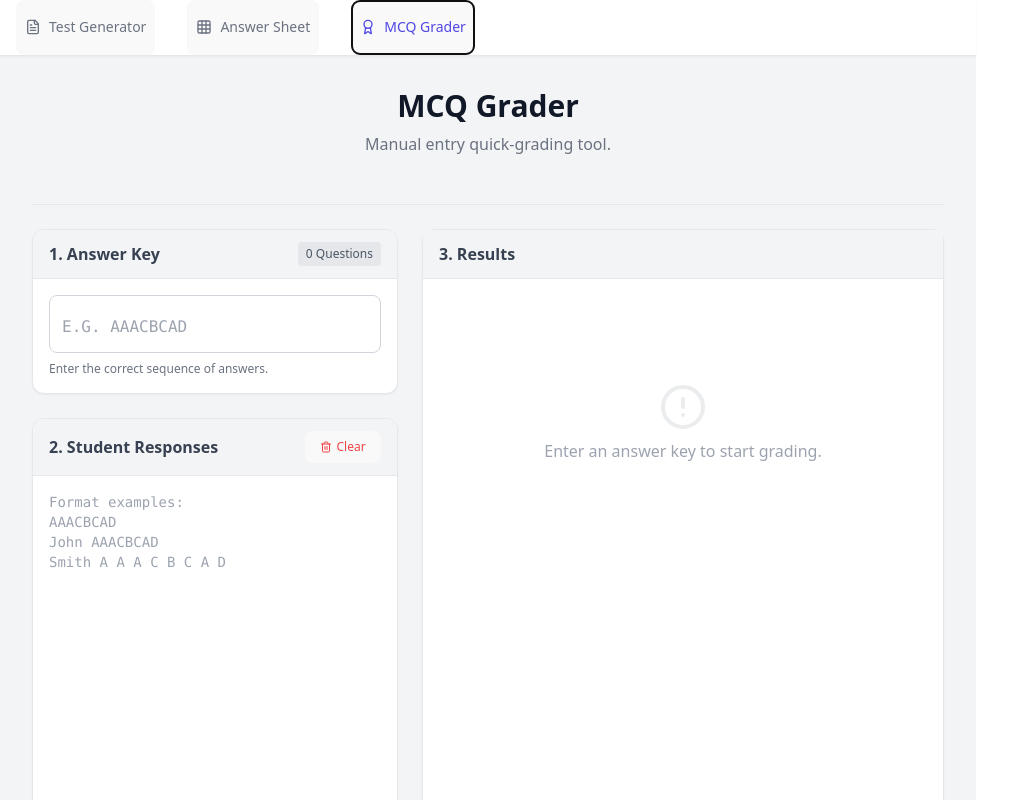
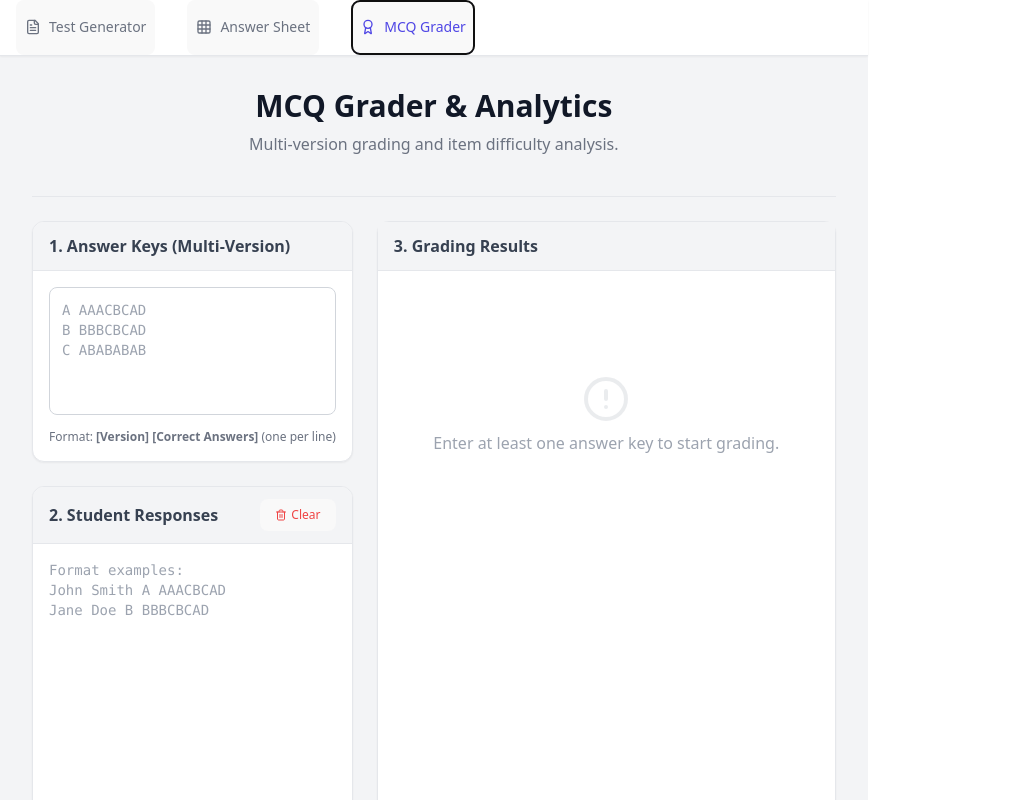
Before and after one commit to witchking5900/testgen, a React (Vite) app: page / in a window 1280 px wide. Both pictures are taken after a click on the button "MCQ Grader". Shown: the top 800 px of the page, without its empty margins (0-1012 px from the left). Built offline with nearby package versions, Linux system fonts and the light colour scheme.

Commit message:
Refactor MCQ Grader and enhance grading logic

```diff
--- a/src/App.tsx
+++ b/src/App.tsx
@@ -1,6 +1,6 @@
 // @ts-nocheck
 import React, { useState, useEffect, useMemo, useRef } from 'react';
-import { Plus, Trash2, Upload, FileText, Shuffle, Copy, Check, RefreshCw, X, Info, List, RotateCcw, Grid, Printer, Scissors, Settings, Award, AlertCircle } from 'lucide-react';
+import { Plus, Trash2, Upload, FileText, Shuffle, Copy, Check, RefreshCw, X, Info, List, RotateCcw, Grid, Printer, Scissors, Settings, Award, AlertCircle, BarChart, Activity } from 'lucide-react';
 
 // --- MAIN APP COMPONENT ---
 export default function App() {
@@ -721,121 +721,235 @@ function AnswerSheetConstructor() {
   );
 }
 
-// --- SUB-COMPONENT 3: MCQ GRADER ---
+// --- SUB-COMPONENT 3: MCQ GRADER (REFACTORED) ---
 function MCQGrader() {
-  const [answerKey, setAnswerKey] = useState('');
-  const [studentInput, setStudentInput] = useState('');
-  const [results, setResults] = useState([]);
-  const [stats, setStats] = useState({ average: 0, highest: 0, total: 0 });
+  const [keysInput, setKeysInput] = useState('');
+  const [studentsInput, setStudentsInput] = useState('');
+  const [showReport, setShowReport] = useState(false);
 
-  useEffect(() => {
-    if (!answerKey) {
-      setResults([]);
-      setStats({ average: 0, highest: 0, total: 0 });
-      return;
+  // --- STATISTICAL THRESHOLDS ---
+  // Easily adjust these percentages if your faculty requirements change
+  const DIFFICULTY_TOO_HARD = 20;
+  const DIFFICULTY_TOO_EASY = 80;
+
+  // 1. Parse Answer Keys into a Dictionary
+  const parsedKeys = useMemo(() => {
+    if (!keysInput.trim()) return {};
+    const keys = {};
+    keysInput.split('\n').forEach(line => {
+      const cleanLine = line.trim();
+      if (!cleanLine) return;
+      const parts = cleanLine.split(/\s+/);
+      if (parts.length >= 2) {
+        const version = parts[0].toUpperCase();
+        const answers = parts[parts.length - 1].toUpperCase().replace(/[^A-Z0-9]/g, '');
+        keys[version] = answers;
       }
+    });
+    return keys;
+  }, [keysInput]);
 
-    const cleanKey = answerKey.toUpperCase().replace(/[^A-Z0-9]/g, '');
-    const lines = studentInput.split('\n');
+  // 2. Grade Students against their respective versions
+  const gradingResults = useMemo(() => {
+    if (Object.keys(parsedKeys).length === 0 || !studentsInput.trim()) return [];
 
-    const processedResults = lines
+    return studentsInput.split('\n')
       .map(line => line.trim())
       .filter(line => line.length > 0)
       .map((line, index) => {
         const parts = line.split(/\s+/);
-        let answersRaw = parts[parts.length - 1];
-        let name = parts.length > 1 ? parts.slice(0, -1).join(' ') : `Student ${index + 1}`;
 
-        const answers = answersRaw.toUpperCase().replace(/[^A-Z0-9]/g, '');
+        // Ensure we have at least Name, Version, and Answers
+        if (parts.length < 3) {
+          return { id: index, originalLine: line, error: "Invalid format. Use: [Name] [Version] [Answers]" };
+        }
+
+        const answers = parts.pop().toUpperCase().replace(/[^A-Z0-9]/g, '');
+        const version = parts.pop().toUpperCase();
+        const name = parts.join(' ');
+
+        const key = parsedKeys[version];
+        if (!key) {
+          return { id: index, name, version, originalLine: line, error: `Key '${version}' not found` };
+        }
 
         let score = 0;
         const comparison = [];
-        const wrongQuestionNumbers = []; // NEW: Array to track missed questions
+        const wrongQuestionNumbers = [];
 
-        for (let i = 0; i < cleanKey.length; i++) {
-          const keyChar = cleanKey[i];
+        for (let i = 0; i < key.length; i++) {
+          const keyChar = key[i];
           const studentChar = answers[i] || '-';
           const isCorrect = keyChar === studentChar;
 
-          if (isCorrect) {
-            score++;
-          } else {
-            wrongQuestionNumbers.push(i + 1); // NEW: Store the 1-based index if wrong
+          if (isCorrect) score++;
+          else wrongQuestionNumbers.push(i + 1);
+
+          comparison.push({ index: i + 1, keyChar, studentChar, isCorrect });
         }
 
-          comparison.push({
-            index: i + 1,
-            keyChar,
-            studentChar,
-            isCorrect
-          });
-        }
-
-        const percentage = cleanKey.length > 0 ? Math.round((score / cleanKey.length) * 100) : 0;
+        const percentage = key.length > 0 ? Math.round((score / key.length) * 100) : 0;
 
         return {
-          id: index,
-          name,
-          originalLine: line,
-          answers,
-          score,
-          percentage,
-          comparison,
-          wrongQuestionNumbers, // NEW: Include in returned object
-          totalQuestions: cleanKey.length
+          id: index, name, version, originalLine: line, answers, score,
+          percentage, comparison, wrongQuestionNumbers, totalQuestions: key.length, error: null
+        };
+      });
+  }, [parsedKeys, studentsInput]);
+
+  // 3. Statistical Engine (Item Difficulty Index)
+  const statistics = useMemo(() => {
+    const validResults = gradingResults.filter(r => !r.error);
+    const statsByVersion = {};
+
+    // Initialize stats object for each known key
+    Object.keys(parsedKeys).forEach(version => {
+      statsByVersion[version] = {
+        totalStudents: 0,
+        averageScore: 0,
+        highestScore: 0,
+        itemStats: Array.from({ length: parsedKeys[version].length }, (_, i) => ({
+          questionIndex: i + 1,
+          correctCount: 0,
+          expectedAnswer: parsedKeys[version][i]
+        }))
       };
     });
 
-    setResults(processedResults);
+    // Populate data
+    validResults.forEach(student => {
+      const vStats = statsByVersion[student.version];
+      if (!vStats) return;
 
-    if (processedResults.length > 0) {
-      const totalScore = processedResults.reduce((acc, curr) => acc + curr.score, 0);
-      const maxScore = Math.max(...processedResults.map(r => r.score));
-      setStats({
-        average: (totalScore / processedResults.length).toFixed(1),
-        highest: maxScore,
-        total: processedResults.length
+      vStats.totalStudents++;
+      vStats.averageScore += student.score;
+      if (student.score > vStats.highestScore) vStats.highestScore = student.score;
+
+      student.comparison.forEach((comp, idx) => {
+        if (comp.isCorrect && vStats.itemStats[idx]) {
+          vStats.itemStats[idx].correctCount++;
+        }
+      });
+    });
+
+    // Finalize percentages and flags
+    Object.keys(statsByVersion).forEach(version => {
+      const vStats = statsByVersion[version];
+      if (vStats.totalStudents > 0) {
+        vStats.averageScore = (vStats.averageScore / vStats.totalStudents).toFixed(1);
+        vStats.itemStats = vStats.itemStats.map(item => {
+          const percentCorrect = Math.round((item.correctCount / vStats.totalStudents) * 100);
+
+          let flag = null;
+          if (percentCorrect < DIFFICULTY_TOO_HARD) flag = 'REVIEW_HARD';
+          else if (percentCorrect > DIFFICULTY_TOO_EASY) flag = 'REVIEW_EASY';
+
+          return { ...item, percentCorrect, flag };
         });
       }
+    });
 
-  }, [answerKey, studentInput]);
+    return statsByVersion;
+  }, [gradingResults, parsedKeys]);
 
   const handleClear = () => {
-    setStudentInput('');
-    setAnswerKey('');
+    setStudentsInput('');
+    setKeysInput('');
   };
 
-  const copyResults = () => {
-    const text = results.map(r => `${r.name}\t${r.score}/${r.totalQuestions}\t${r.percentage}%`).join('\n');
-    navigator.clipboard.writeText(text);
-  };
-
+  // --- RENDER INSTITUTIONAL REPORT (PRINT VIEW) ---
+  if (showReport) {
     return (
-    <div className="space-y-6">
-      <div className="text-center space-y-2">
-        <h1 className="text-3xl font-bold text-gray-900">MCQ Grader</h1>
-        <p className="text-gray-500">Manual entry quick-grading tool.</p>
+      <div className="bg-white p-8 max-w-4xl mx-auto rounded-xl shadow-sm print:shadow-none print:p-0">
+        <div className="flex justify-between items-center mb-8 print:hidden">
+          <h2 className="text-2xl font-bold text-gray-800">Statistical Analysis Report</h2>
+          <div className="flex gap-4">
+            <button onClick={() => setShowReport(false)} className="px-4 py-2 text-gray-600 hover:bg-gray-100 rounded-lg transition-colors">
+              Back to Grader
+            </button>
+            <button onClick={() => window.print()} className="px-4 py-2 bg-indigo-600 text-white rounded-lg flex items-center gap-2 hover:bg-indigo-700">
+              <Printer className="w-4 h-4" /> Print Report
+            </button>
+          </div>
         </div>
 
-      <div className="flex flex-col md:flex-row justify-between items-start md:items-center gap-4 border-b border-gray-200 pb-6">
-        <div></div>
-        {results.length > 0 && (
-          <div className="flex gap-4 text-sm font-medium bg-white p-3 rounded-lg shadow-sm border border-gray-200">
-            <div className="flex flex-col">
-              <span className="text-xs text-gray-400 uppercase tracking-wider">Students</span>
-              <span className="text-lg">{stats.total}</span>
-            </div>
-            <div className="w-px bg-gray-200 mx-2"></div>
-            <div className="flex flex-col">
-              <span className="text-xs text-gray-400 uppercase tracking-wider">Avg Score</span>
-              <span className="text-lg text-indigo-600">{stats.average}</span>
-            </div>
-            <div className="w-px bg-gray-200 mx-2"></div>
-            <div className="flex flex-col">
-              <span className="text-xs text-gray-400 uppercase tracking-wider">Best</span>
-              <span className="text-lg text-green-600">{stats.highest}</span>
+        <div className="space-y-12">
+          {Object.entries(statistics).map(([version, data]) => (
+            <div key={version} className="border border-gray-200 rounded-lg overflow-hidden break-inside-avoid">
+              <div className="bg-gray-50 border-b border-gray-200 p-4 flex justify-between items-center">
+                <h3 className="text-lg font-bold text-gray-800">Test Version: {version}</h3>
+                <div className="flex gap-4 text-sm">
+                  <span className="font-semibold text-gray-600">Students: <span className="text-gray-900">{data.totalStudents}</span></span>
+                  <span className="font-semibold text-gray-600">Avg Score: <span className="text-indigo-600">{data.averageScore}</span></span>
+                  <span className="font-semibold text-gray-600">Highest: <span className="text-green-600">{data.highestScore}</span></span>
                 </div>
               </div>
+
+              <table className="w-full text-sm text-left">
+                <thead className="bg-white border-b border-gray-200 text-gray-600">
+                  <tr>
+                    <th className="px-4 py-3 font-semibold w-16 text-center">Q#</th>
+                    <th className="px-4 py-3 font-semibold w-24 text-center">Correct Ans</th>
+                    <th className="px-4 py-3 font-semibold w-32 text-center">Success Rate</th>
+                    <th className="px-4 py-3 font-semibold">Item Difficulty Analysis</th>
+                  </tr>
+                </thead>
+                <tbody>
+                  {data.itemStats.map((stat) => (
+                    <tr key={stat.questionIndex} className="border-b border-gray-100 last:border-0 hover:bg-gray-50">
+                      <td className="px-4 py-3 text-center font-medium text-gray-900">{stat.questionIndex}</td>
+                      <td className="px-4 py-3 text-center font-mono">{stat.expectedAnswer}</td>
+                      <td className="px-4 py-3 text-center">
+                        <span className={`font-bold ${
+                          stat.flag === 'REVIEW_HARD' ? 'text-red-600' :
+                          stat.flag === 'REVIEW_EASY' ? 'text-yellow-600' : 'text-green-600'
+                        }`}>
+                          {data.totalStudents > 0 ? stat.percentCorrect : 0}%
+                        </span>
+                      </td>
+                      <td className="px-4 py-3">
+                        {stat.flag === 'REVIEW_HARD' && (
+                          <span className="inline-flex items-center gap-1.5 px-2.5 py-1 rounded-md text-xs font-medium bg-red-50 text-red-700 border border-red-200">
+                            <AlertCircle className="w-3.5 h-3.5" /> High Variance / Too Difficult (&lt; 20%)
+                          </span>
+                        )}
+                        {stat.flag === 'REVIEW_EASY' && (
+                          <span className="inline-flex items-center gap-1.5 px-2.5 py-1 rounded-md text-xs font-medium bg-yellow-50 text-yellow-700 border border-yellow-200">
+                            <Activity className="w-3.5 h-3.5" /> Low Discrimination / Too Easy (&gt; 80%)
+                          </span>
+                        )}
+                        {!stat.flag && data.totalStudents > 0 && (
+                          <span className="text-xs text-gray-500">Standard range</span>
+                        )}
+                        {data.totalStudents === 0 && <span className="text-xs text-gray-400">No data</span>}
+                      </td>
+                    </tr>
+                  ))}
+                </tbody>
+              </table>
+            </div>
+          ))}
+        </div>
+      </div>
+    );
+  }
+
+  // --- RENDER MAIN GRADER INTERFACE ---
+  return (
+    <div className="space-y-6 print:hidden">
+      <div className="text-center space-y-2">
+        <h1 className="text-3xl font-bold text-gray-900">MCQ Grader & Analytics</h1>
+        <p className="text-gray-500">Multi-version grading and item difficulty analysis.</p>
+      </div>
+
+      <div className="flex justify-end border-b border-gray-200 pb-4">
+        {gradingResults.length > 0 && (
+          <button
+            onClick={() => setShowReport(true)}
+            className="flex items-center gap-2 bg-indigo-50 text-indigo-700 px-4 py-2 rounded-lg font-medium hover:bg-indigo-100 transition-colors"
+          >
+            <BarChart className="w-4 h-4" /> View Statistical Report
+          </button>
         )}
       </div>
 
@@ -843,30 +957,23 @@ function MCQGrader() {
 
         {/* Left Column: Inputs */}
         <div className="lg:col-span-5 space-y-6">
-
-          {/* Step 1: Answer Key */}
           <div className="bg-white rounded-xl shadow-sm border border-gray-200 overflow-hidden">
             <div className="bg-gray-100 px-4 py-3 border-b border-gray-200 flex justify-between items-center">
-              <h2 className="font-semibold text-gray-700">1. Answer Key</h2>
-              <span className="text-xs bg-gray-200 px-2 py-1 rounded text-gray-600">
-                {answerKey ? answerKey.length : 0} Questions
-              </span>
+              <h2 className="font-semibold text-gray-700">1. Answer Keys (Multi-Version)</h2>
             </div>
             <div className="p-4">
-              <input
-                type="text"
-                value={answerKey}
-                onChange={(e) => setAnswerKey(e.target.value.toUpperCase())}
-                placeholder="e.g. AAACBCAD"
-                className="w-full text-2xl font-mono tracking-widest p-3 border border-gray-300 rounded-lg focus:ring-2 focus:ring-indigo-500 focus:border-indigo-500 outline-none uppercase placeholder:tracking-normal placeholder:text-base placeholder:text-gray-400"
+              <textarea
+                value={keysInput}
+                onChange={(e) => setKeysInput(e.target.value.toUpperCase())}
+                placeholder={`A AAACBCAD\nB BBBCBCAD\nC ABABABAB`}
+                className="w-full h-32 font-mono text-sm p-3 border border-gray-300 rounded-lg focus:ring-2 focus:ring-indigo-500 focus:border-indigo-500 outline-none resize-none"
               />
               <p className="text-xs text-gray-500 mt-2">
-                Enter the correct sequence of answers.
+                Format: <strong>[Version] [Correct Answers]</strong> (one per line)
               </p>
             </div>
           </div>
 
-          {/* Step 2: Student Data */}
           <div className="bg-white rounded-xl shadow-sm border border-gray-200 overflow-hidden flex flex-col h-[500px]">
             <div className="bg-gray-100 px-4 py-3 border-b border-gray-200 flex justify-between items-center">
               <h2 className="font-semibold text-gray-700">2. Student Responses</h2>
@@ -876,50 +983,55 @@ function MCQGrader() {
             </div>
             <div className="flex-1 p-0 relative">
               <textarea
-                value={studentInput}
-                onChange={(e) => setStudentInput(e.target.value)}
-                placeholder={`Format examples:\nAAACBCAD\nJohn AAACBCAD\nSmith A A A C B C A D`}
+                value={studentsInput}
+                onChange={(e) => setStudentsInput(e.target.value)}
+                placeholder={`Format examples:\nJohn Smith A AAACBCAD\nJane Doe B BBBCBCAD`}
                 className="w-full h-full p-4 font-mono text-sm resize-none focus:ring-0 border-none outline-none"
                 spellCheck={false}
               />
             </div>
           </div>
-
         </div>
 
         {/* Right Column: Results */}
         <div className="lg:col-span-7">
           <div className="bg-white rounded-xl shadow-sm border border-gray-200 min-h-[600px] flex flex-col">
-            <div className="bg-gray-100 px-4 py-3 border-b border-gray-200 flex justify-between items-center sticky top-0 z-10">
-              <h2 className="font-semibold text-gray-700">3. Results</h2>
-              {results.length > 0 && (
-                <button onClick={copyResults} className="text-xs flex items-center gap-1 bg-white border border-gray-300 px-3 py-1 rounded hover:bg-gray-50 transition-colors">
-                  <Copy className="w-3 h-3" /> Copy Summary
-                </button>
-              )}
+            <div className="bg-gray-100 px-4 py-3 border-b border-gray-200 sticky top-0 z-10">
+              <h2 className="font-semibold text-gray-700">3. Grading Results</h2>
             </div>
 
             <div className="p-4 space-y-4">
-              {!answerKey ? (
+              {Object.keys(parsedKeys).length === 0 ? (
                 <div className="flex flex-col items-center justify-center h-64 text-gray-400">
                   <AlertCircle className="w-12 h-12 mb-2 opacity-20" />
-                  <p>Enter an answer key to start grading.</p>
+                  <p>Enter at least one answer key to start grading.</p>
                 </div>
-              ) : results.length === 0 ? (
+              ) : gradingResults.length === 0 ? (
                  <div className="flex flex-col items-center justify-center h-64 text-gray-400">
                   <RefreshCw className="w-12 h-12 mb-2 opacity-20" />
                   <p>Enter student results to see grades.</p>
                 </div>
               ) : (
                 <div className="space-y-4">
-                  {results.map((result) => (
-                    <div key={result.id} className="border border-gray-200 rounded-lg p-4 hover:shadow-md transition-shadow bg-white">
+                  {gradingResults.map((result, idx) => (
+                    <div key={idx} className="border border-gray-200 rounded-lg p-4 hover:shadow-md transition-shadow bg-white">
+
+                      {/* Error Handling State */}
+                      {result.error ? (
+                        <div className="flex items-center gap-2 text-red-500">
+                          <AlertCircle className="w-4 h-4" />
+                          <span className="text-sm font-medium">{result.error}</span>
+                          <span className="text-xs text-gray-400 ml-2 font-mono truncate">{result.originalLine}</span>
+                        </div>
+                      ) : (
+                        <>
                           <div className="flex justify-between items-start mb-3">
                             <div>
-                          <h3 className="font-bold text-gray-800">
-                            {/* Test Number Indicator */}
-                            <span className="text-gray-400 font-normal mr-2">#{result.id + 1}</span>
+                              <h3 className="font-bold text-gray-800 flex items-center gap-2">
                                 {result.name}
+                                <span className="bg-gray-100 text-gray-600 text-xs px-2 py-0.5 rounded font-bold border border-gray-200">
+                                  Ver {result.version}
+                                </span>
                               </h3>
                               <div className="text-xs text-gray-500 font-mono mt-1 tracking-wider opacity-70 truncate max-w-[200px]">
                                 {result.answers}
@@ -939,24 +1051,12 @@ function MCQGrader() {
                             </div>
                           </div>
 
-                      {/* Visual Strip */}
                           <div className="flex flex-wrap gap-1 mb-2">
-                        {result.comparison.map((item, idx) => (
-                          <div key={idx} className="flex flex-col items-center group relative">
-                            <div
-                              className={`
-                                w-6 h-8 flex items-center justify-center rounded text-xs font-bold select-none cursor-help
-                                ${item.isCorrect
-                                  ? 'bg-green-500 text-white'
-                                  : 'bg-red-500 text-white'
-                                }
-                                ${item.studentChar === '-' ? 'opacity-50' : ''}
-                              `}
-                            >
+                            {result.comparison.map((item, i) => (
+                              <div key={i} className="flex flex-col items-center group relative">
+                                <div className={`w-6 h-8 flex items-center justify-center rounded text-xs font-bold select-none cursor-help ${item.isCorrect ? 'bg-green-500 text-white' : 'bg-red-500 text-white'} ${item.studentChar === '-' ? 'opacity-50' : ''}`}>
                                   {item.studentChar}
                                 </div>
-
-                            {/* Tooltip on hover showing expected answer */}
                                 {!item.isCorrect && (
                                   <div className="absolute -bottom-8 left-1/2 -translate-x-1/2 bg-gray-800 text-white text-[10px] px-2 py-1 rounded shadow-lg opacity-0 group-hover:opacity-100 transition-opacity whitespace-nowrap z-20 pointer-events-none">
                                     Exp: {item.keyChar}
@@ -966,7 +1066,6 @@ function MCQGrader() {
                             ))}
                           </div>
 
-                      {/* NEW: Missed Questions Display */}
                           <div className="mt-3 pt-3 border-t border-gray-100">
                             {result.wrongQuestionNumbers.length > 0 ? (
                               <div className="flex items-start gap-2">
@@ -985,7 +1084,8 @@ function MCQGrader() {
                               </span>
                             )}
                           </div>
-
+                        </>
+                      )}
                     </div>
                   ))}
                 </div>
@@ -993,7 +1093,6 @@ function MCQGrader() {
             </div>
           </div>
         </div>
-
       </div>
     </div>
   );
```
Lines whose indentation alone changed are shown as unchanged.
